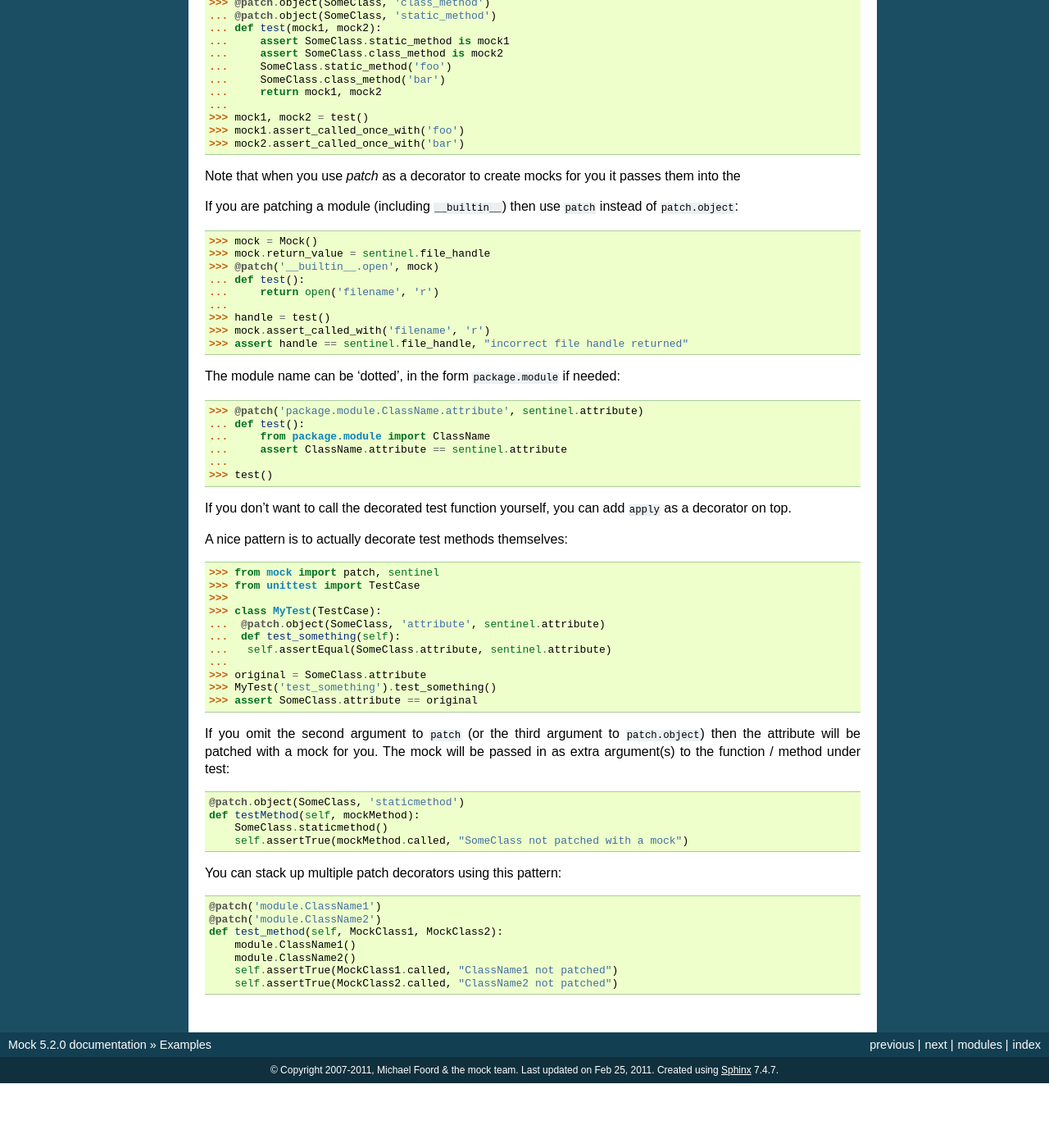
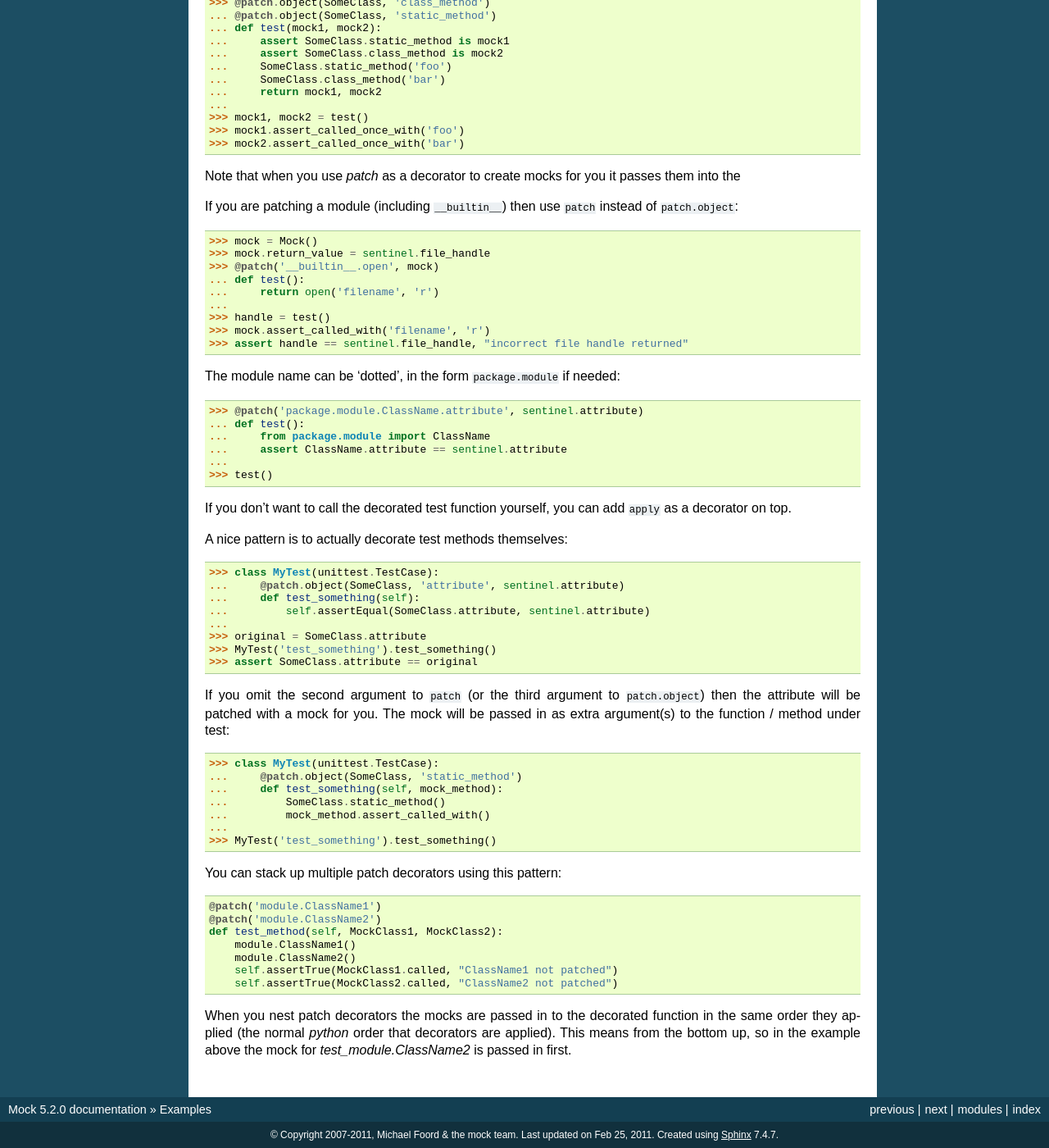
Before and after one commit to testing-cabal/mock, a Sphinx documentation site: the page built from docs/examples.txt, in a window 1280 px wide and 1400 px high, scrolled down 3676 px. Shown: the whole window at 82% size. Built offline with Sphinx 7.4.7, drawn with Linux system fonts in a browser that asks for light colours; pages that are not in the unit, such as notebooks, are missing from menus; before the commit the page ends 4997 px from its top, so only the background shows below that.

Commit message:
Docs update

```diff
--- a/docs/examples.txt
+++ b/docs/examples.txt
@@ -9,6 +9,7 @@
         sys.path.append(os.getcwd())
 
     from mock import Mock, sentinel, patch
+    import unittest
 
     class SomeClass(object):
         static_method = None
@@ -322,13 +323,10 @@
 
 .. doctest::
 
-    >>> from mock import patch, sentinel
-    >>> from unittest import TestCase
-    >>>
-    >>> class MyTest(TestCase):
-    ...  @patch.object(SomeClass, 'attribute', sentinel.attribute)
-    ...  def test_something(self):
-    ...   self.assertEqual(SomeClass.attribute, sentinel.attribute)
+    >>> class MyTest(unittest.TestCase):
+    ...     @patch.object(SomeClass, 'attribute', sentinel.attribute)
+    ...     def test_something(self):
+    ...         self.assertEqual(SomeClass.attribute, sentinel.attribute)
     ...
     >>> original = SomeClass.attribute
     >>> MyTest('test_something').test_something()
@@ -337,13 +335,17 @@
 If you omit the second argument to ``patch`` (or the third argument to
 ``patch.object``) then the attribute will be patched with a mock for you. The
 mock will be passed in as extra argument(s) to the function / method under
-test::
+test:
 
-    @patch.object(SomeClass, 'staticmethod')
-    def testMethod(self, mockMethod):
-        SomeClass.staticmethod()
-        self.assertTrue(mockMethod.called, "SomeClass not patched with a mock")
+.. doctest::
 
+    >>> class MyTest(unittest.TestCase):
+    ...     @patch.object(SomeClass, 'static_method')
+    ...     def test_something(self, mock_method):
+    ...         SomeClass.static_method()
+    ...         mock_method.assert_called_with()
+    ...
+    >>> MyTest('test_something').test_something()
 
 You can stack up multiple patch decorators using this pattern::
 
@@ -354,3 +356,9 @@
         module.ClassName2()
         self.assertTrue(MockClass1.called, "ClassName1 not patched")
         self.assertTrue(MockClass2.called, "ClassName2 not patched")
+
+
+When you nest patch decorators the mocks are passed in to the decorated
+function in the same order they applied (the normal *python* order that
+decorators are applied). This means from the bottom up, so in the example
+above the mock for `test_module.ClassName2` is passed in first.
```
